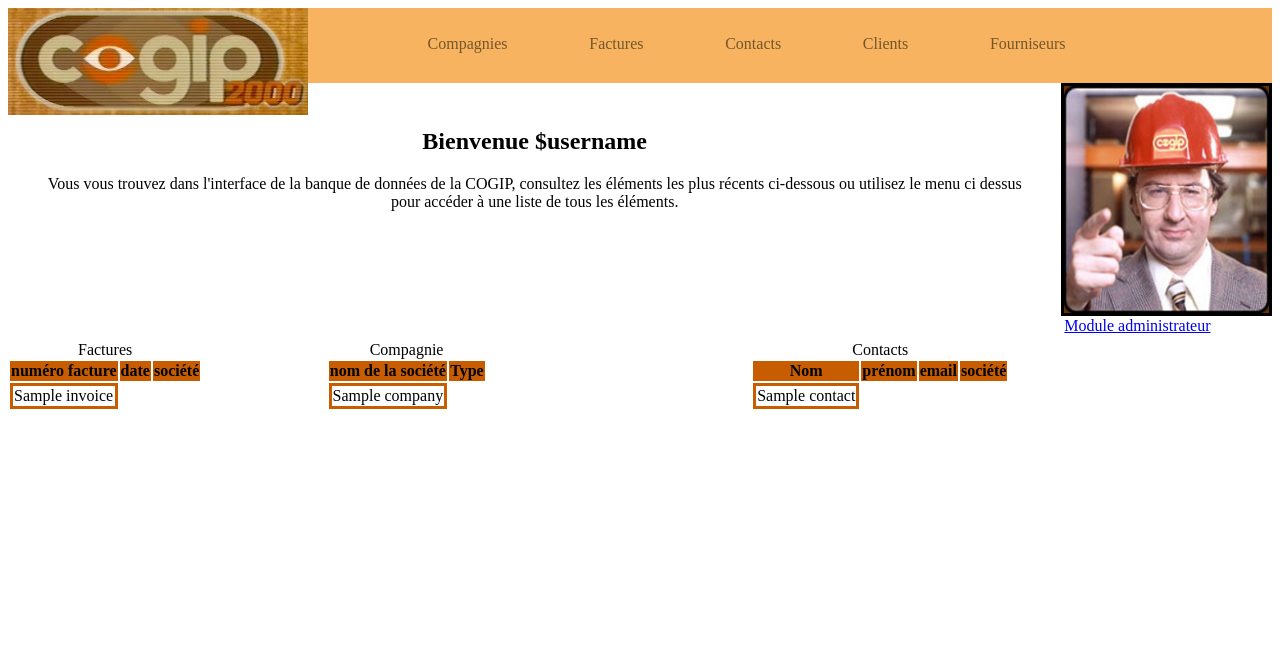
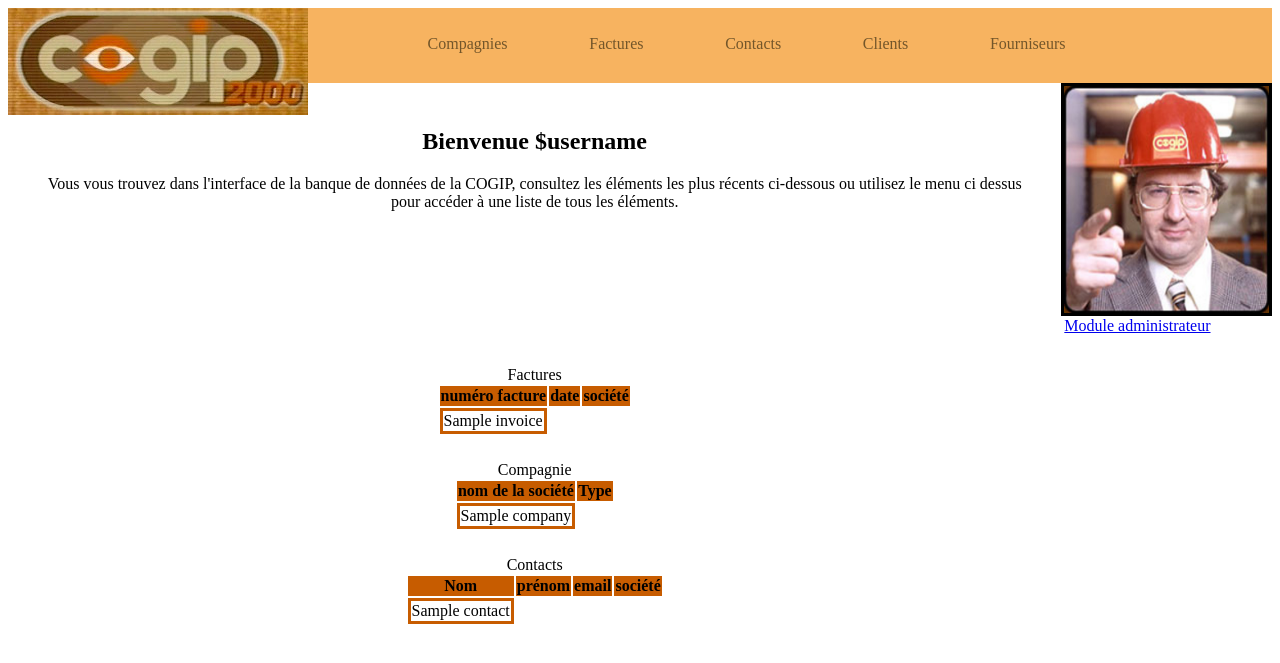
Before and after one commit to 0ctavia/cogip, a PHP site: template view/welcomewinnerview.php in a window 1280 px wide. Shown: the top 663 px of the page. Run offline with PHP 8.4, Linux system fonts and the light colour scheme; the visitor is signed in with stand-in values (Sample User, id 1); the template is opened without the code that fills it: most values are stand-ins (such as "Sample title", 1, 10 or a date in 2020); data that the repository does not hold is empty.

Commit message:
changer css

```diff
--- a/assets/css/style.css
+++ b/assets/css/style.css
@@ -95,6 +95,8 @@ li a{
  *
  * -----------------*/
 
+/*body style*/
+
 #main{
 	 display: grid;
 	 grid-template-columns: repeat(6, 1fr);
@@ -113,11 +115,8 @@ li a{
 .admin{
 	border-style: solid;
 	border-color: black;
-	grid-column: 6;
+	grid-columns: 6
 
-}
-.tableaux{
-	width: auto;
 }
 button{
 	width:auto;
@@ -126,31 +125,17 @@ button a{
 	text-decoration: none;
 }
 .tableaux{
-	grid-column: 1/ span 6;
-	grid-row: 2/ span 5;
-	display: grid;
-	grid-template-columns: repeat(12, 1fr);
-	grid-gap: 10px;
-	grid-auto-rows:repeat(6,1fr);
+	grid-column: 1/6;
+	display: block;
+	flex-direction : column;
 	margin-top:25px;
-
-}
-.tabFactures{
-	grid-column: 1/span 3;
-	grid-row: 1/6;
-}
-.tabCompagnie{
-	grid-column: 4/ 8;
-	grid-row: 1/ span 4;
-}
-.tabContacts{
-	grid-column: 8/ 13;
-	grid-row: 1/ span 4;
 }
 
+
 table{
-	position:fixed;
-	left: auto;
+	margin-top:25px;
+	margin-left: auto;
+	margin-right: auto;
 }
 thead{
 	text-align: center;
```
